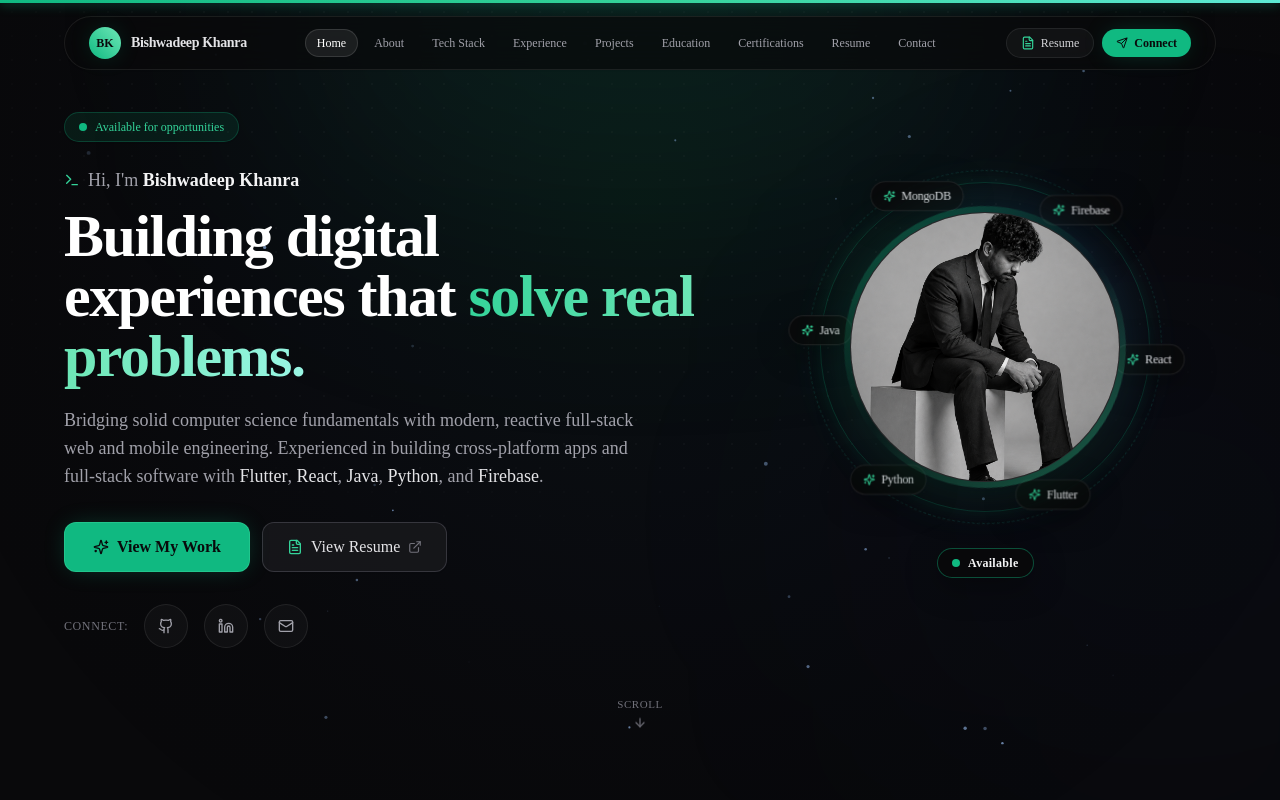
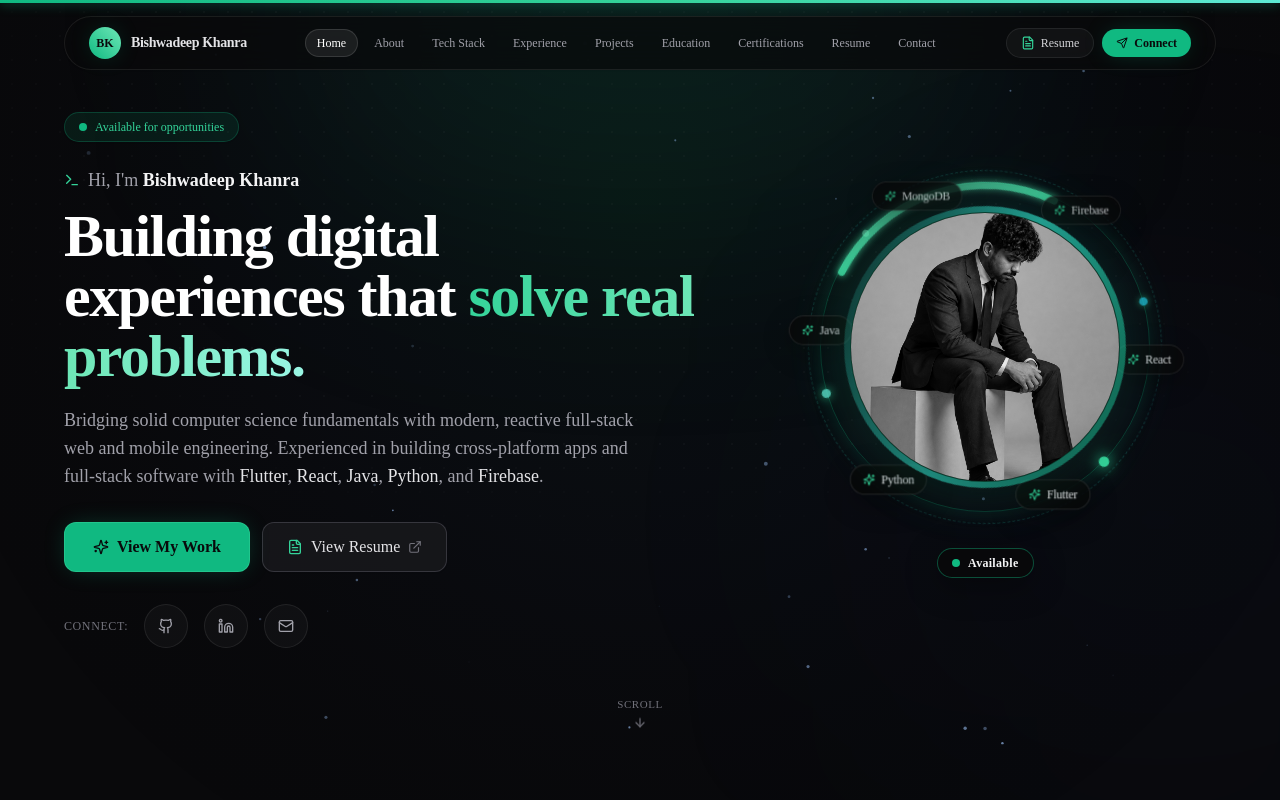
Before and after one commit to b-4321/bishwadeep-portfolio, a Next.js app: page / in a window 1280 px wide. Shown: the top 800 px of the page. Built offline with nearby package versions, Linux system fonts and the light colour scheme.

Commit message:
feat(hero): upgrade profile technology orbit to a premium developer ecosystem

```diff
--- a/src/app/globals.css
+++ b/src/app/globals.css
@@ -121,10 +121,48 @@ body {
 
 @keyframes pill-micro-float {
   0%, 100% {
-    transform: translateY(0px) scale(1);
+    transform: translateY(0px);
   }
   50% {
-    transform: translateY(-3.5px) scale(1.02);
+    transform: translateY(-3.5px);
+  }
+}
+
+/* 3D Depth illusion keyframes synchronized with rotation */
+@keyframes pill-depth-cycle {
+  0%, 100% {
+    transform: scale(0.97);
+    filter: brightness(0.92);
+    opacity: 0.88;
+  }
+  50% {
+    transform: scale(1.02);
+    filter: brightness(1.06);
+    opacity: 1;
+  }
+}
+
+/* Glowing orbital data node pulse */
+@keyframes orbit-node-pulse {
+  0%, 100% {
+    transform: scale(0.85);
+    opacity: 0.45;
+    box-shadow: 0 0 4px rgba(52, 211, 153, 0.4);
+  }
+  50% {
+    transform: scale(1.3);
+    opacity: 1;
+    box-shadow: 0 0 10px rgba(52, 211, 153, 0.95), 0 0 18px rgba(16, 185, 129, 0.7);
+  }
+}
+
+/* Glowing energy arc sweep */
+@keyframes orbit-energy-sweep {
+  from {
+    transform: rotate(0deg);
+  }
+  to {
+    transform: rotate(360deg);
   }
 }
 
@@ -139,8 +177,23 @@ body {
 }
 
 .orbit-secondary-ring {
-  animation: orbit-reverse-slow 35s linear infinite;
+  animation: orbit-reverse-slow 32s linear infinite;
   will-change: transform;
+}
+
+.orbit-energy-trail {
+  animation: orbit-energy-sweep 12s linear infinite;
+  will-change: transform;
+}
+
+.orbit-nodes-track {
+  animation: orbit-spin 24s linear infinite;
+  will-change: transform;
+}
+
+.orbit-node {
+  animation: orbit-node-pulse 2.8s ease-in-out infinite;
+  will-change: transform, opacity, box-shadow;
 }
 
 .orbit-pill-float {
@@ -148,11 +201,19 @@ body {
   will-change: transform;
 }
 
+.orbit-depth-wrap {
+  animation: pill-depth-cycle 16s ease-in-out infinite;
+  will-change: transform, filter, opacity;
+}
+
 @media (max-width: 640px) {
   .orbit-track {
     animation-duration: 20s;
   }
   .orbit-counter-rotate {
+    animation-duration: 20s;
+  }
+  .orbit-depth-wrap {
     animation-duration: 20s;
   }
 }
@@ -167,15 +228,18 @@ body {
 }
 
 .profile-orbit-wrapper:has(.floating-tech-pill:hover) .orbit-track,
-.profile-orbit-wrapper:has(.floating-tech-pill:hover) .orbit-counter-rotate {
+.profile-orbit-wrapper:has(.floating-tech-pill:hover) .orbit-counter-rotate,
+.profile-orbit-wrapper:has(.floating-tech-pill:hover) .orbit-depth-wrap,
+.profile-orbit-wrapper:has(.floating-tech-pill:hover) .orbit-pill-float {
   animation-play-state: paused !important;
 }
 
 .floating-tech-pill:hover {
-  transform: scale(1.08) translateY(-1px);
-  filter: brightness(1.15);
-  border-color: rgba(16, 185, 129, 0.5);
-  box-shadow: 0 0 16px rgba(16, 185, 129, 0.35);
+  transform: scale(1.08) translateY(-1.5px) !important;
+  filter: brightness(1.18) !important;
+  opacity: 1 !important;
+  border-color: rgba(52, 211, 153, 0.6);
+  box-shadow: 0 0 20px rgba(16, 185, 129, 0.45), 0 0 35px rgba(52, 211, 153, 0.2);
   color: #ffffff;
 }
 
--- a/src/components/hero/ProfilePhoto.tsx
+++ b/src/components/hero/ProfilePhoto.tsx
@@ -1,6 +1,6 @@
 "use client";
 
-import React from "react";
+import React, { useState, useCallback } from "react";
 import { motion } from "framer-motion";
 import Image from "next/image";
 import { portfolioData } from "@/data/portfolio";
@@ -8,6 +8,27 @@ import { Sparkles } from "lucide-react";
 
 export const ProfilePhoto: React.FC = () => {
   const { personal } = portfolioData;
+
+  // Desktop subtle mouse parallax offset for the orbital ecosystem
+  const [parallax, setParallax] = useState({ x: 0, y: 0 });
+
+  const handleMouseMove = useCallback((e: React.MouseEvent<HTMLDivElement>) => {
+    if (typeof window === "undefined" || !window.matchMedia("(pointer: fine)").matches) return;
+    const rect = e.currentTarget.getBoundingClientRect();
+    const centerX = rect.left + rect.width / 2;
+    const centerY = rect.top + rect.height / 2;
+    const normX = (e.clientX - centerX) / (rect.width / 2);
+    const normY = (e.clientY - centerY) / (rect.height / 2);
+    // Subtle 3.5px max parallax shift
+    setParallax({
+      x: Math.max(-1, Math.min(1, normX)) * 3.5,
+      y: Math.max(-1, Math.min(1, normY)) * 3.5,
+    });
+  }, []);
+
+  const handleMouseLeave = useCallback(() => {
+    setParallax({ x: 0, y: 0 });
+  }, []);
 
   // Exactly 6 Technology Pills evenly spaced at 60-degree intervals around the circular orbit
   // 1. Flutter   (12 o'clock / Top: 0%, Left: 50%)
@@ -22,50 +43,116 @@ export const ProfilePhoto: React.FC = () => {
       top: "0%",
       left: "50%",
       floatDelay: "0s",
+      depthDelay: "0s",
     },
     {
       name: "Python",
       top: "25%",
       left: "93.3%",
       floatDelay: "-0.7s",
+      depthDelay: "-2.67s",
     },
     {
       name: "Java",
       top: "75%",
       left: "93.3%",
       floatDelay: "-1.4s",
+      depthDelay: "-5.33s",
     },
     {
       name: "MongoDB",
       top: "100%",
       left: "50%",
       floatDelay: "-2.1s",
+      depthDelay: "-8s",
     },
     {
       name: "Firebase",
       top: "75%",
       left: "6.7%",
       floatDelay: "-2.8s",
+      depthDelay: "-10.67s",
     },
     {
       name: "React",
       top: "25%",
       left: "6.7%",
       floatDelay: "-3.5s",
+      depthDelay: "-13.33s",
     },
   ];
 
   return (
-    <div className="profile-orbit-wrapper relative flex flex-col items-center justify-center select-none my-6 sm:my-8">
-      {/* Central Circular Orbit System (Stationary Center Photo + Revolving Orbit Track) */}
+    <div
+      onMouseMove={handleMouseMove}
+      onMouseLeave={handleMouseLeave}
+      className="profile-orbit-wrapper relative flex flex-col items-center justify-center select-none my-6 sm:my-8"
+    >
+      {/* Central Circular Orbit System (Stationary Center Photo + Dynamic Orbital Ecosystem) */}
       <div className="relative flex items-center justify-center w-[214px] h-[214px] min-[380px]:w-[240px] min-[380px]:h-[240px] sm:w-[285px] sm:h-[285px] md:w-[330px] md:h-[330px]">
-        {/* Primary Circular Orbit Ring - Thin subtle green/teal line (15-30px outside profile border) */}
-        <div className="absolute inset-0 rounded-full border border-emerald-500/20 shadow-[0_0_16px_rgba(16,185,129,0.08)] pointer-events-none" />
+        {/* Orbital System Sub-container (receives subtle desktop parallax shift) */}
+        <div
+          className="absolute inset-0 pointer-events-none transition-transform duration-300 ease-out"
+          style={{
+            transform: `translate3d(${parallax.x}px, ${parallax.y}px, 0)`,
+          }}
+        >
+          {/* 1. Primary Circular Orbit Ring - Thin crisp emerald line with soft aura */}
+          <div className="absolute inset-0 rounded-full border border-emerald-500/25 shadow-[0_0_18px_rgba(16,185,129,0.12)] pointer-events-none" />
 
-        {/* Secondary Circular Orbit Ring - Faint dashed celestial line with slow reverse rotation */}
-        <div className="orbit-secondary-ring absolute inset-[-8px] sm:inset-[-12px] rounded-full border border-dashed border-teal-400/15 pointer-events-none" />
+          {/* 2. Secondary Circular Orbit Ring - Faint dashed celestial line rotating in reverse */}
+          <div className="orbit-secondary-ring absolute inset-[-8px] sm:inset-[-12px] rounded-full border border-dashed border-teal-400/20 pointer-events-none" />
 
-        {/* 1. Orbiting Track (Revolves 360° continuously, pauses on pill hover) */}
+          {/* 3. Orbit Arc / Glowing Energy Trail - ~25% partial arc with gradient fade traveling the orbit path */}
+          <div className="orbit-energy-trail absolute inset-0 pointer-events-none">
+            <svg viewBox="0 0 100 100" className="w-full h-full overflow-visible">
+              <defs>
+                <linearGradient id="orbitEnergyGrad" x1="0%" y1="0%" x2="100%" y2="100%">
+                  <stop offset="0%" stopColor="#10b981" stopOpacity="0" />
+                  <stop offset="25%" stopColor="#10b981" stopOpacity="0.85" />
+                  <stop offset="70%" stopColor="#34d399" stopOpacity="1" />
+                  <stop offset="100%" stopColor="#6ee7b7" stopOpacity="0" />
+                </linearGradient>
+                <filter id="orbitEnergyGlow" x="-20%" y="-20%" width="140%" height="140%">
+                  <feGaussianBlur stdDeviation="1.2" result="blur" />
+                  <feComposite in="SourceGraphic" in2="blur" operator="over" />
+                </filter>
+              </defs>
+              <circle
+                cx="50"
+                cy="50"
+                r="49"
+                fill="none"
+                stroke="url(#orbitEnergyGrad)"
+                strokeWidth="2.2"
+                strokeDasharray="75 233"
+                strokeLinecap="round"
+                filter="url(#orbitEnergyGlow)"
+              />
+            </svg>
+          </div>
+
+          {/* 4. Orbit Nodes - 4 tiny pulsing telemetry data points moving along the path */}
+          <div className="orbit-nodes-track absolute inset-0 pointer-events-none">
+            {/* Node 1: 1 o'clock (top 6.7%, left 75%) */}
+            <div className="absolute -translate-x-1/2 -translate-y-1/2" style={{ top: "6.7%", left: "75%" }}>
+              <div className="orbit-node w-1.5 h-1.5 sm:w-2 sm:h-2 rounded-full bg-emerald-400" />
+            </div>
+            {/* Node 2: 5 o'clock (top 93.3%, left 75%) */}
+            <div className="absolute -translate-x-1/2 -translate-y-1/2" style={{ top: "93.3%", left: "75%" }}>
+              <div className="orbit-node w-1.5 h-1.5 sm:w-2 sm:h-2 rounded-full bg-teal-300" style={{ animationDelay: "-0.7s" }} />
+            </div>
+            {/* Node 3: 7 o'clock (top 93.3%, left 25%) */}
+            <div className="absolute -translate-x-1/2 -translate-y-1/2" style={{ top: "93.3%", left: "25%" }}>
+              <div className="orbit-node w-1.5 h-1.5 sm:w-2 sm:h-2 rounded-full bg-emerald-300" style={{ animationDelay: "-1.4s" }} />
+            </div>
+            {/* Node 4: 11 o'clock (top 6.7%, left 25%) */}
+            <div className="absolute -translate-x-1/2 -translate-y-1/2" style={{ top: "6.7%", left: "25%" }}>
+              <div className="orbit-node w-1.5 h-1.5 sm:w-2 sm:h-2 rounded-full bg-cyan-400" style={{ animationDelay: "-2.1s" }} />
+            </div>
+          </div>
+
+          {/* 5. Orbiting Pills Track (Revolves 360° continuously, pauses on pill hover) */}
           <div className="orbit-track absolute inset-0 rounded-full pointer-events-none">
             {orbitPills.map((pill) => (
               <div
@@ -75,38 +162,45 @@ export const ProfilePhoto: React.FC = () => {
               >
                 {/* Counter-rotation ensures text/icons remain 100% upright and readable at all angles */}
                 <div className="orbit-counter-rotate">
-                {/* Secondary micro-floating depth motion (±3px y, subtle breathing scale) */}
+                  {/* 3D Depth breathing illusion: larger/brighter at front, subtler at back */}
+                  <div
+                    className="orbit-depth-wrap"
+                    style={{ animationDelay: pill.depthDelay }}
+                  >
+                    {/* Secondary micro-floating motion */}
                     <div
                       className="orbit-pill-float"
                       style={{ animationDelay: pill.floatDelay }}
                     >
-                  <div className="floating-tech-pill flex items-center gap-1 sm:gap-1.5 px-2 min-[380px]:px-2.5 sm:px-3 py-0.5 min-[380px]:py-1 sm:py-1.5 rounded-full bg-zinc-950/90 border border-white/[0.1] backdrop-blur-xl shadow-glass text-[9.5px] min-[380px]:text-[10.5px] sm:text-xs font-mono text-zinc-200 cursor-default">
+                      <div className="floating-tech-pill flex items-center gap-1 sm:gap-1.5 px-2 min-[380px]:px-2.5 sm:px-3 py-0.5 min-[380px]:py-1 sm:py-1.5 rounded-full bg-zinc-950/90 border border-white/[0.12] backdrop-blur-xl shadow-glass text-[9.5px] min-[380px]:text-[10.5px] sm:text-xs font-mono text-zinc-200 cursor-default select-none">
                         <Sparkles className="w-2.5 h-2.5 sm:w-3 sm:h-3 text-emerald-400 shrink-0" />
                         <span className="font-medium tracking-tight whitespace-nowrap">{pill.name}</span>
                       </div>
                     </div>
                   </div>
                 </div>
+              </div>
             ))}
           </div>
+        </div>
 
-        {/* 2. Stationary Profile Image Container (Center Anchor - Strictly NEVER Rotates) */}
+        {/* 6. Stationary Profile Image Container (Center Anchor - Strictly NEVER Rotates) */}
         <div className="profile-image-container relative z-10 flex items-center justify-center">
-          {/* Outer Ambient Glow */}
-          <div className="absolute inset-0 -m-3 rounded-full bg-gradient-to-tr from-brand-500/30 via-emerald-400/20 to-blue-500/30 blur-xl opacity-70 animate-pulse-slow pointer-events-none" />
+          {/* Outer Ambient Radial Glow */}
+          <div className="absolute inset-0 -m-3 sm:-m-4 rounded-full bg-gradient-to-tr from-brand-500/30 via-emerald-400/20 to-teal-500/25 blur-xl opacity-75 animate-pulse-slow pointer-events-none" />
 
-          {/* Rotating Thin Animated Border */}
+          {/* Rotating Thin Animated Gradient Border Sweep (10s duration) */}
           <motion.div
             animate={{ rotate: 360 }}
-            transition={{ duration: 25, repeat: Infinity, ease: "linear" }}
-            className="absolute -inset-1.5 rounded-full bg-gradient-to-tr from-brand-500/40 via-transparent to-emerald-400/50 p-[1.5px] pointer-events-none"
+            transition={{ duration: 10, repeat: Infinity, ease: "linear" }}
+            className="absolute -inset-1 sm:-inset-1.5 rounded-full bg-gradient-to-tr from-emerald-500/50 via-teal-400/70 to-transparent p-[1.5px] sm:p-[2px] pointer-events-none"
           />
 
-          {/* Profile Photo Element */}
+          {/* Profile Photo Element (Stationary Anchor - Grayscale circular crop with emerald rim) */}
           <motion.div
             whileHover={{ scale: 1.02 }}
             transition={{ type: "spring", stiffness: 300, damping: 20 }}
-            className="profile-image relative z-10 w-[170px] h-[170px] min-[380px]:w-[190px] min-[380px]:h-[190px] sm:w-[230px] sm:h-[230px] md:w-[270px] md:h-[270px] overflow-hidden rounded-full border border-white/[0.12] shadow-2xl bg-zinc-950 flex items-center justify-center group"
+            className="profile-image relative z-10 w-[170px] h-[170px] min-[380px]:w-[190px] min-[380px]:h-[190px] sm:w-[230px] sm:h-[230px] md:w-[270px] md:h-[270px] overflow-hidden rounded-full border border-emerald-500/30 shadow-2xl bg-zinc-950 flex items-center justify-center group"
           >
             <Image
               src="/images/profile.jpg"
@@ -114,13 +208,13 @@ export const ProfilePhoto: React.FC = () => {
               fill
               priority
               sizes="(max-width: 640px) 190px, 270px"
-              className="object-cover object-center transition-transform duration-500 group-hover:scale-105"
+              className="object-cover object-center grayscale contrast-105 transition-all duration-500 group-hover:scale-105 group-hover:grayscale-0"
             />
           </motion.div>
         </div>
       </div>
 
-      {/* 3. Separate Stationary Available Status Pill - Permanent child directly below composition */}
+      {/* 7. Separate Stationary Available Status Pill - Permanent child directly below composition */}
       <div className="availability-badge mt-7 sm:mt-9 z-20 flex items-center gap-1.5 sm:gap-2 px-3 sm:px-3.5 py-1 sm:py-1.5 rounded-full bg-zinc-950/95 border border-brand-500/40 backdrop-blur-xl shadow-glass text-[11px] sm:text-xs font-mono text-zinc-100 transition-colors cursor-default whitespace-nowrap">
         <span className="relative flex h-2 w-2 shrink-0">
           <span className="animate-ping absolute inline-flex h-full w-full rounded-full bg-emerald-400 opacity-75" />
```
Lines whose indentation alone changed are shown as unchanged.
